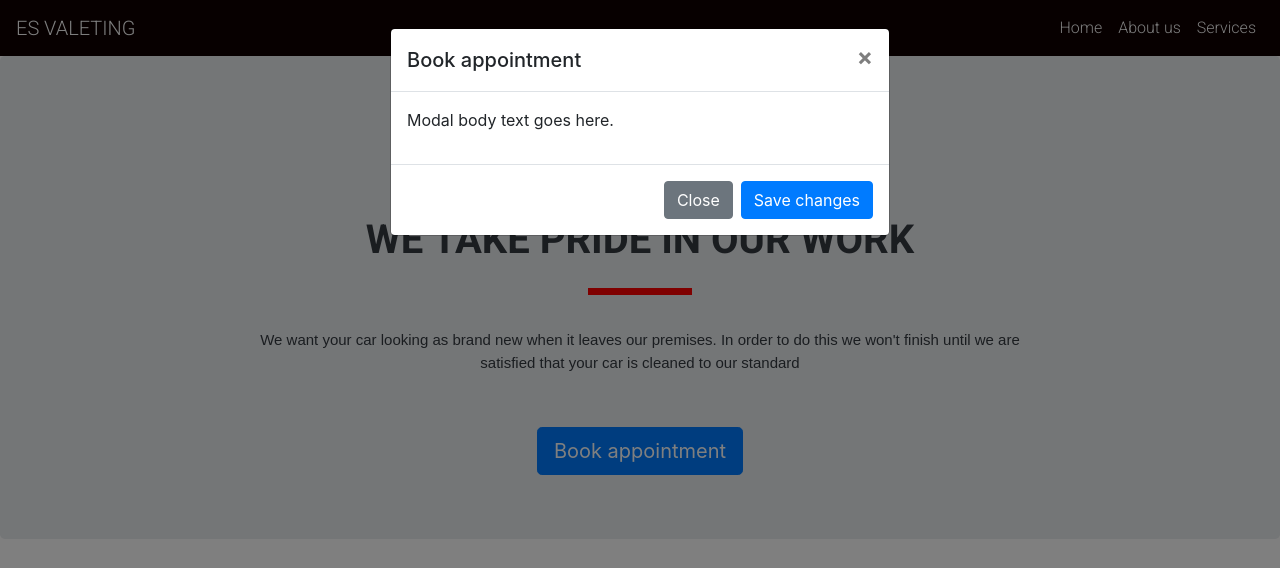
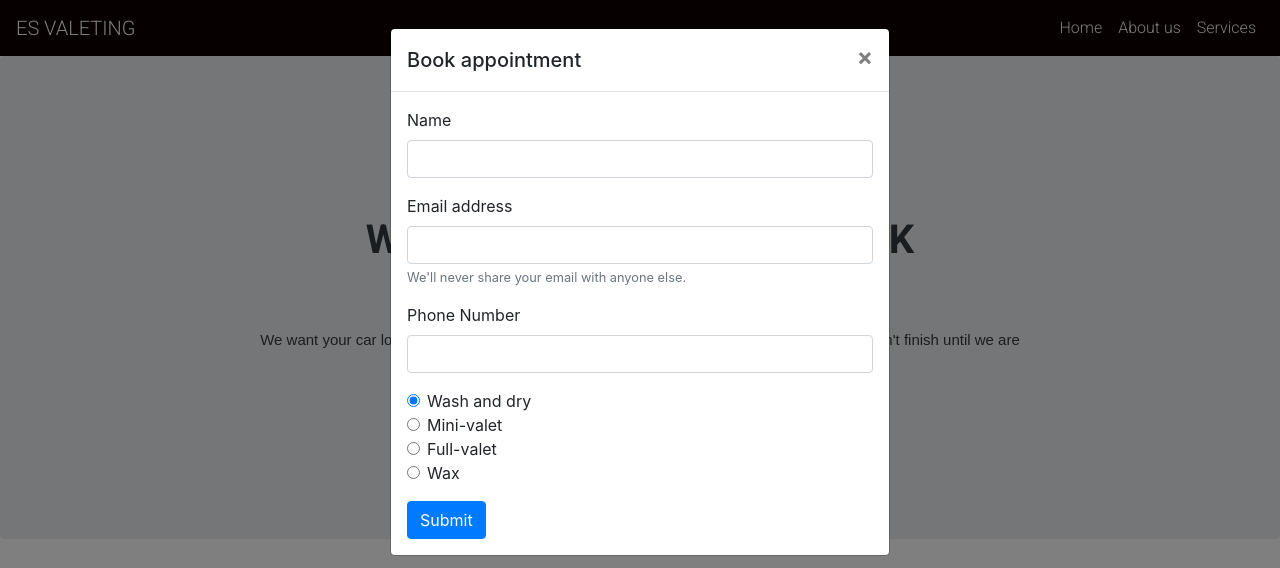
Before and after one commit to Code-Institute-Submissions/ES-car-wash--MS1-project, a plain HTML site: page index.html in a window 1280 px wide. Both pictures are taken after a click on the link "Book appointment". Shown: the top 568 px of the page. Drawn offline with nearby package versions, Linux system fonts and the light colour scheme.

Commit message:
more styling was added to the modal including a form

```diff
--- a/index.html
+++ b/index.html
@@ -71,7 +71,13 @@
             In order to do this we won't finish until we are satisfied that your
             car is cleaned to our standard
           </p>
-          <a class="btn btn-primary btn-lg" href="#about" data-toggle="modal" data-target="#bookappointmentmodal">Book appointment</a>
+          <a
+            class="btn btn-primary btn-lg"
+            href="#about"
+            data-toggle="modal"
+            data-target="#bookappointmentmodal"
+            >Book appointment</a
+          >
         </div>
       </div>
     </section>
@@ -138,17 +144,88 @@
             </button>
           </div>
           <div class="modal-body">
-            <p>Modal body text goes here.</p>
-          </div>
-          <div class="modal-footer">
-            <button
-              type="button"
-              class="btn btn-secondary"
-              data-dismiss="modal"
-            >
-              Close
-            </button>
-            <button type="button" class="btn btn-primary">Save changes</button>
+            <form>
+              <div class="form-group">
+                <label for="exampleInputname1">Name</label>
+                <input
+                  type="Name"
+                  class="form-control"
+                  id="exampleInputName1"
+                  aria-describedby="NameHelp"
+                />
+              </div>
+              <div class="form-group">
+                <label for="exampleInputEmail1">Email address</label>
+                <input
+                  type="email"
+                  class="form-control"
+                  id="exampleInputEmail1"
+                  aria-describedby="emailHelp"
+                />
+                <small id="emailHelp" class="form-text text-muted"
+                  >We'll never share your email with anyone else.</small
+                >
+              </div>
+               <div class="form-group">
+                <label for="exampleInputnumber1">Phone Number</label>
+                <input
+                  type="number"
+                  class="form-control"
+                  id="exampleInputnumber1"
+                  aria-describedby="numberelp"
+                />
+              </div>
+              <div class="form-check">
+                <input
+                  class="form-check-input"
+                  type="radio"
+                  name="exampleRadios"
+                  id="exampleRadios1"
+                  value="option1"
+                  checked
+                />
+                <label class="form-check-label" for="exampleRadios1">
+                  Wash and dry
+                </label>
+              </div>
+              <div class="form-check">
+                <input
+                  class="form-check-input"
+                  type="radio"
+                  name="exampleRadios"
+                  id="exampleRadios2"
+                  value="option2"
+                />
+                <label class="form-check-label" for="exampleRadios2">
+                  Mini-valet
+                </label>
+              </div>
+              <div class="form-check">
+                <input
+                  class="form-check-input"
+                  type="radio"
+                  name="exampleRadios"
+                  id="exampleRadios2"
+                  value="option2"
+                />
+                <label class="form-check-label" for="exampleRadios2">
+                  Full-valet
+                </label>
+              </div>
+              <div class="form-check">
+                <input
+                  class="form-check-input"
+                  type="radio"
+                  name="exampleRadios"
+                  id="exampleRadios2"
+                  value="option2"
+                />
+                <label class="form-check-label" for="exampleRadios2">
+                  Wax
+                </label>
+              </div>
+              <button type="submit" class="btn btn-primary  mt-3">Submit</button>
+            </form>
           </div>
         </div>
       </div>
```
